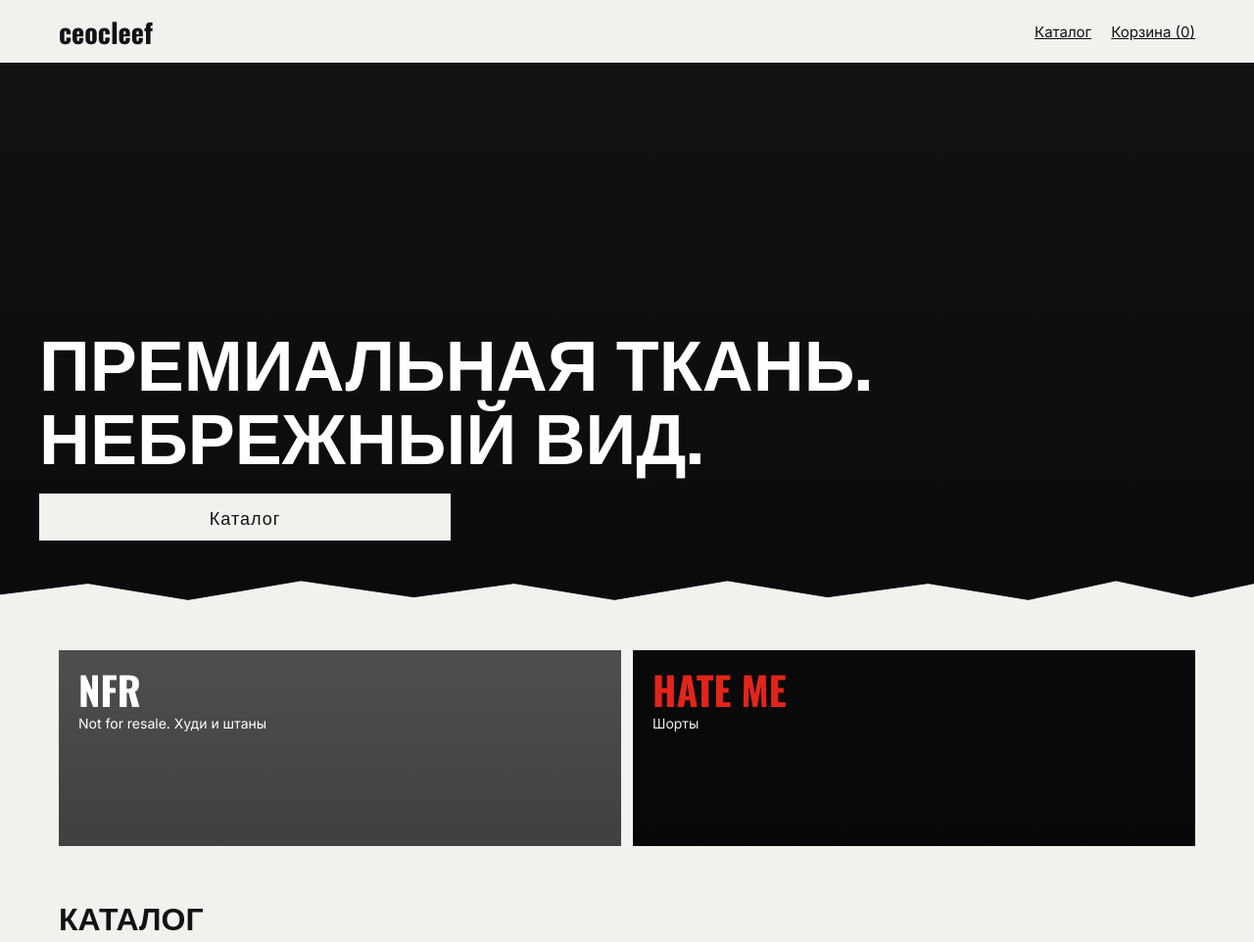
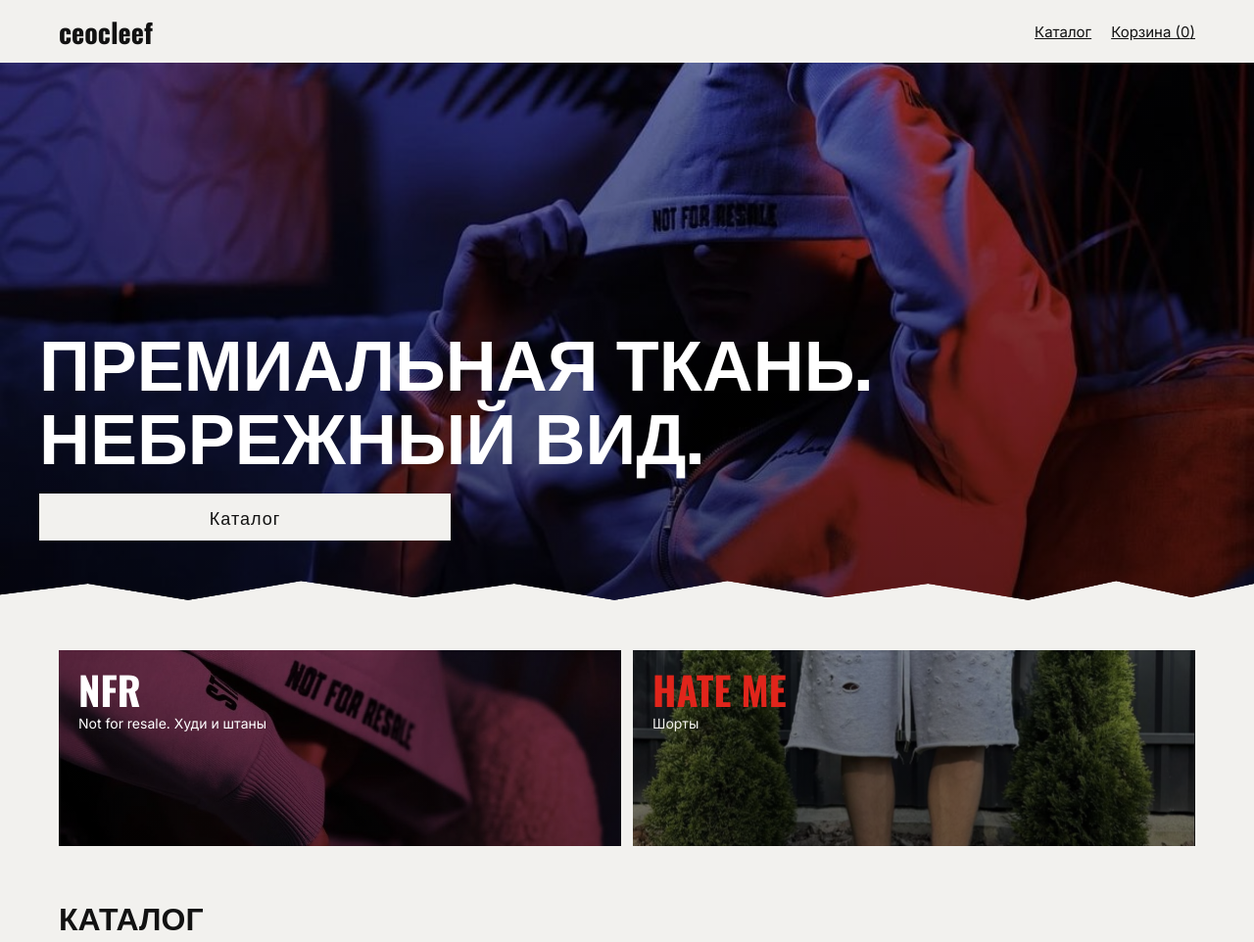
Before and after one commit to ceocleef/ceocleef_site4, a plain HTML site: page index.html in a window 1280 px wide. Shown: the top 962 px of the page at 98% size. Drawn offline with nearby package versions, Linux system fonts and the light colour scheme.

Commit message:
Add files via upload

```diff
--- a/data.js
+++ b/data.js
@@ -1,6 +1,6 @@
 // ТЕСТОВЫЕ ДАННЫЕ. Названия и цены из Instagram. Размеры и описания заменим на настоящие позже.
 const PRODUCTS = [
-  { id: "nfr-hoodie", name: "Худи NFR",      collection: "NFR",     price: 2900, sizes: ["S","M","L"], images: ["img/hoodie-1.jpg","img/hoodie-2.jpg","img/hoodie-3.jpg"], description: "[ОПИСАНИЕ: добавим позже]" },
-  { id: "nfr-pants",  name: "Штаны NFR",     collection: "NFR",     price: 3300, sizes: ["S","M","L"], images: ["img/pants-1.jpg","img/pants-2.jpg","img/pants-3.jpg"],    description: "[ОПИСАНИЕ: добавим позже]" },
-  { id: "hm-shorts",  name: "Шорты HATE ME", collection: "HATE ME", price: 2200, sizes: ["S","M","L"], images: ["img/shorts-1.jpg","img/shorts-2.jpg"],                     description: "[ОПИСАНИЕ: добавим позже]" }
+  { id: "nfr-hoodie", name: "Худи NFR",      collection: "NFR",     price: 2900, sizes: ["S","M","L"], images: ["hoodie-1.jpg","hoodie-2.jpg","hoodie-3.jpg"], description: "[ОПИСАНИЕ: добавим позже]" },
+  { id: "nfr-pants",  name: "Штаны NFR",     collection: "NFR",     price: 3300, sizes: ["S","M","L"], images: ["pants-1.jpg","pants-2.jpg","pants-3.jpg"],    description: "[ОПИСАНИЕ: добавим позже]" },
+  { id: "hm-shorts",  name: "Шорты HATE ME", collection: "HATE ME", price: 2200, sizes: ["S","M","L"], images: ["shorts-1.jpg","shorts-2.jpg"],                     description: "[ОПИСАНИЕ: добавим позже]" }
 ];
--- a/style.css
+++ b/style.css
@@ -7,7 +7,7 @@ h1,h2,.logo,.card-name,.btn,.tile b{font-family:'Oswald',sans-serif}
 header{height:64px;display:flex;align-items:center;justify-content:space-between;max-width:1200px;margin:0 auto;padding:0 20px}
 .logo{font-weight:700;font-size:28px}
 nav a{font-size:15px;margin-left:20px;text-decoration:underline}
-.hero{position:relative;min-height:560px;background:linear-gradient(rgba(0,0,0,.35),rgba(0,0,0,.6)),#1B1B1B url(img/hero.jpg) center 30%/cover;color:#fff;display:flex;align-items:flex-end;padding:24px 24px 72px;clip-path:polygon(0 0,100% 0,100% 95%,95% 97.5%,89% 94.5%,82% 98%,74% 95%,66% 97.5%,58% 94.5%,49% 98%,41% 95%,33% 97.5%,24% 94.5%,15% 98%,7% 95%,0 97%)}
+.hero{position:relative;min-height:560px;background:linear-gradient(rgba(0,0,0,.35),rgba(0,0,0,.6)),#1B1B1B url(hero.jpg) center 30%/cover;color:#fff;display:flex;align-items:flex-end;padding:24px 24px 72px;clip-path:polygon(0 0,100% 0,100% 95%,95% 97.5%,89% 94.5%,82% 98%,74% 95%,66% 97.5%,58% 94.5%,49% 98%,41% 95%,33% 97.5%,24% 94.5%,15% 98%,7% 95%,0 97%)}
 .hero .ph-note{position:absolute;inset:20px;border:1px dashed #6b6b69;padding-top:16px;text-align:center;font-size:13px;color:#B5B5B3}
 .hero-in{position:relative;max-width:1200px;width:100%;margin:0 auto}
 .hero h1{margin:0;font-size:44px;line-height:1.05;text-transform:uppercase;font-weight:700}
@@ -20,8 +20,8 @@ nav a{font-size:15px;margin-left:20px;text-decoration:underline}
 .tile{display:block;height:200px;padding:20px;position:relative}
 .tile b{display:block;font-size:40px;line-height:1}
 .tile span{font-size:14px;display:block;margin-top:6px}
-.tile.nfr{background:linear-gradient(rgba(0,0,0,.45),rgba(0,0,0,.55)),#8E8E8C url(img/hoodie-2.jpg) center/cover;color:#fff}
-.tile.hm{background:linear-gradient(rgba(0,0,0,.45),rgba(0,0,0,.6)),#121212 url(img/shorts-2.jpg) center 60%/cover;color:var(--bg)}
+.tile.nfr{background:linear-gradient(rgba(0,0,0,.45),rgba(0,0,0,.55)),#8E8E8C url(hoodie-2.jpg) center/cover;color:#fff}
+.tile.hm{background:linear-gradient(rgba(0,0,0,.45),rgba(0,0,0,.6)),#121212 url(shorts-2.jpg) center 60%/cover;color:var(--bg)}
 .tile.hm b{color:var(--red)}
 section.block{padding:40px 20px 24px;max-width:1200px;margin:0 auto}
 h2{margin:0 0 20px;font-size:32px;text-transform:uppercase;font-weight:700}
```
